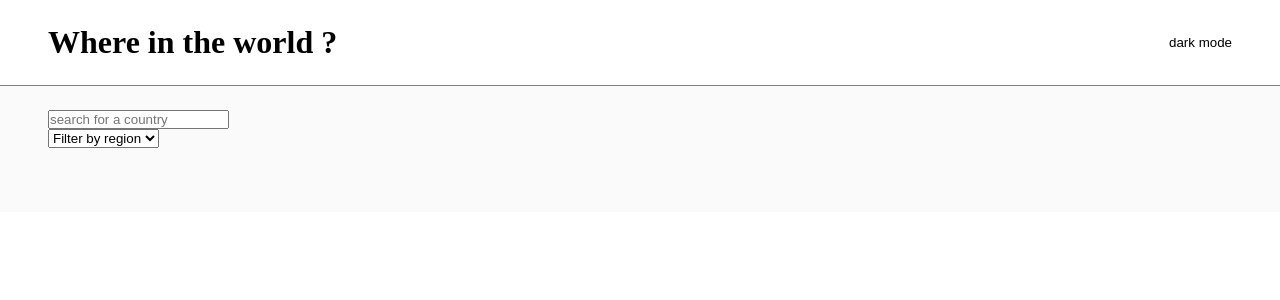
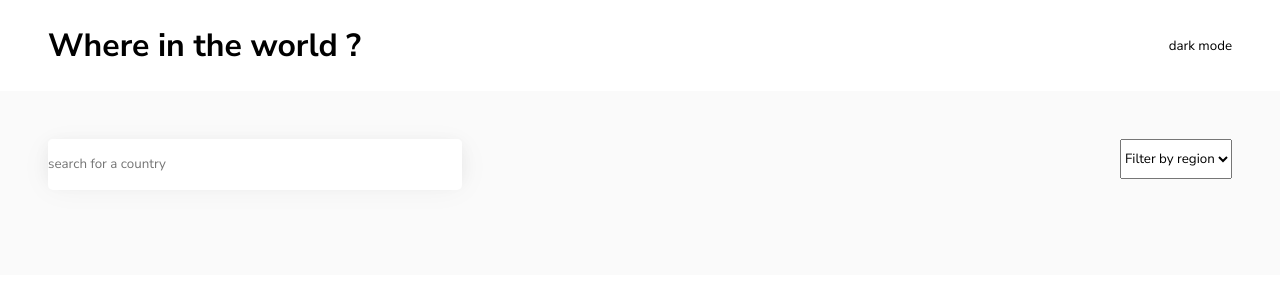
Before and after one commit to bleyyannick/FM_rest-api-countries-app, a React (Vite) app: page / in a window 1280 px wide. Shown: the top 300 px of the page. Built offline with nearby package versions, Linux system fonts and the light colour scheme; no server answers.

Commit message:
fix: move display grid to flexfor displaying card and styling searching section

```diff
--- a/src/components/Header/Header.jsx
+++ b/src/components/Header/Header.jsx
@@ -1,12 +1,12 @@
 import styles from './Header.module.css'
 function Header() {
   return (
-    <div className={styles.heading}>
+    <header className={styles.heading}>
         <h1>Where in the world ?</h1>
         <button className={styles.btnSwitchTheme}>
             dark mode
         </button>
-    </div>
+    </header>
   )
 }
 
--- a/src/components/Header/Header.module.css
+++ b/src/components/Header/Header.module.css
@@ -3,7 +3,8 @@
   display: flex;
   padding: 1.5rem 3rem;
   justify-content: space-between;
-  border-bottom: 1px solid gray;
+  border: transparent;
+  box-shadow: rgba(0, 0, 0, 0.15) 0px 3px 3px 0px;
 }
 
 .btnSwitchTheme {
--- a/src/components/SearchCountry/SearchCountry.jsx
+++ b/src/components/SearchCountry/SearchCountry.jsx
@@ -1,4 +1,4 @@
-
+import styles from './SearchCountry.module.css';
 
 function SearchCountry() {
   return (
--- a/src/components/SearchCountry/SearchCountry.module.css
+++ b/src/components/SearchCountry/SearchCountry.module.css
@@ -0,0 +1,16 @@
+
+
+form {
+  width: 35%;
+  background: white;
+  border-radius: 5px;
+  box-shadow: rgba(17, 17, 26, 0.05) 0px 4px 16px, rgba(17, 17, 26, 0.05) 0px 8px 32px;
+}
+
+input {
+    width: 100%;
+    border: none;
+    border-radius: 5px;
+    padding: .7rem 0;
+    height: 70%;
+  }
--- a/src/index.css
+++ b/src/index.css
@@ -1,4 +1,8 @@
-* {
+
+@import url('https://fonts.googleapis.com/css2?family=Nunito+Sans:ital,opsz,wght@0,6..12,200..1000;1,6..12,200..1000&display=swap');
+
+*{
     padding: 0;
     margin: 0;
+    font-family: "Nunito Sans", sans-serif;
 }
--- a/src/pages/Home.jsx
+++ b/src/pages/Home.jsx
@@ -25,7 +25,7 @@ function Home() {
     <>
       <Header />
       <main>
-        <section>
+        <section className={styles.search}>
           <SearchCountry />
           <FilterCountry />
         </section>
--- a/src/pages/Home.module.css
+++ b/src/pages/Home.module.css
@@ -2,11 +2,17 @@
 
 main {
   background:  hsl(0, 0%, 98%);
-  padding: 1.5rem 3rem;
+  padding: 3rem 3rem;
+}
+
+.search {
+  display: flex;
+  justify-content: space-between;
 }
 .countriesContainer {
-    display: grid;
-    grid-template-columns: 1fr 1Fr 1fr 1Fr;
-    gap: 2rem;
-    margin-top: 2.5rem;
+  display: flex;
+  flex-wrap: wrap;
+  gap: 2rem;
+  margin-top:3rem;
+  justify-content: space-between;
 }
```
